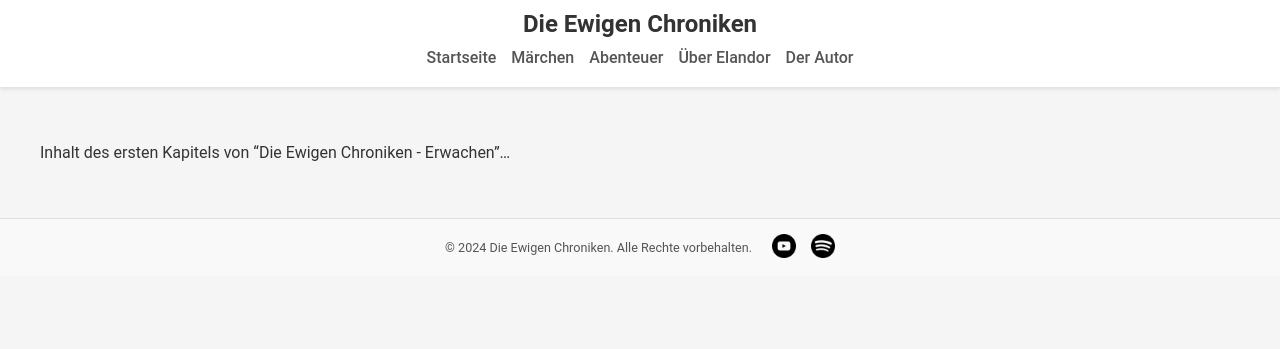
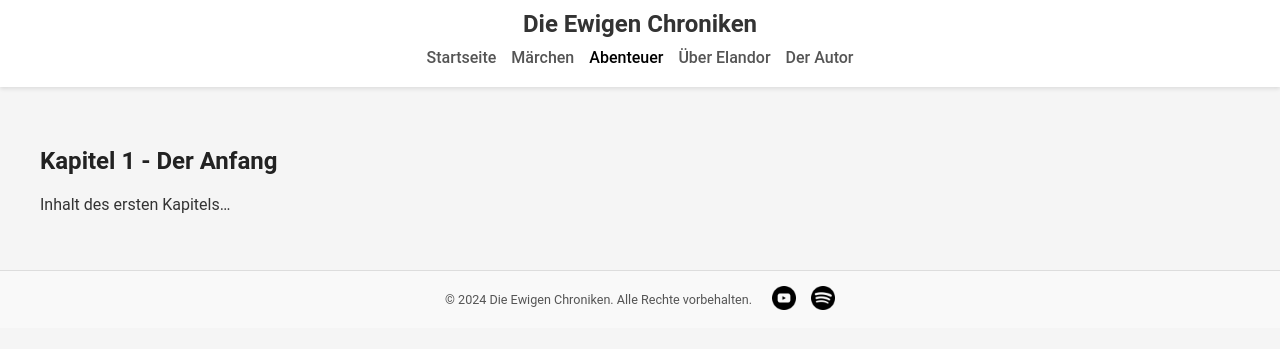
Before and after one commit to RainerGewalt/chroniken-aus-elandor, a Jekyll site: the page built from _chapters/die-ewigen-chroniken-erwachen/kapitel-1.md, in a window 1280 px wide. Shown: the top 349 px of the page. Built offline with Jekyll 4.4.1, drawn with Linux system fonts in a browser that asks for light colours.

Commit message:
book init

```diff
--- a/_books/die-ewigen-chroniken-erwachen/kapitel-1.md
+++ /dev/null
@@ -1,6 +0,0 @@
----
-layout: chapter
-title: "Kapitel 1 - Der Anfang"
----
-
-Inhalt des ersten Kapitels von "Die Ewigen Chroniken - Erwachen"...
--- /dev/null
+++ b/_chapters/die-ewigen-chroniken-erwachen/kapitel-1.md
@@ -0,0 +1,11 @@
+---
+layout: chapter
+title: "Kapitel 1 - Der Anfang"
+book: "Die Ewigen Chroniken - Erwachen"
+permalink: /books/die-ewigen-chroniken-erwachen/kapitel-1/
+---
+
+
+
+
+Inhalt des ersten Kapitels...
--- a/_config.yml
+++ b/_config.yml
@@ -11,7 +11,11 @@ collections:
     permalink: /stories/:title/
   books:
     output: true
-    permalink: /books/:path/
+    permalink: /books/:name/
+  chapters:
+    output: true
+    permalink: /books/:book/:title/
+
 
 defaults:
   - scope:
@@ -25,10 +29,3 @@ pagination:
   per_page: 6
   permalink: '/stories/page:num/'
   collection: 'stories'
-
-permalink: none
-
-
-plugins:
-  - jekyll-sitemap
-  - jekyll-paginate-v2
--- a/_layouts/chapter.html
+++ b/_layouts/chapter.html
@@ -1,4 +1,30 @@
----
-layout: default
----
-{{ content }}
+<!DOCTYPE html>
+<html lang="de">
+<head>
+    <meta charset="UTF-8">
+    <meta name="viewport" content="width=device-width, initial-scale=1.0">
+    <title>{{ page.title }} | {{ site.title }}</title>
+    <link rel="stylesheet" href="{{ '/assets/css/styles.css' | relative_url }}">
+</head>
+<body>
+<header>
+    <h1><a href="{{ '/' | relative_url }}">{{ site.title }}</a></h1>
+    <nav>
+        <a href="{{ '/' | relative_url }}">Startseite</a>
+        <a href="{{ '/stories/' | relative_url }}">Märchen</a>
+        <a href="{{ '/books/' | relative_url }}" class="active">Abenteuer</a>
+        <a href="{{ '/about/' | relative_url }}">Über Elandor</a>
+        <a href="{{ '/der-autor/' | relative_url }}">Der Autor</a>
+    </nav>
+</header>
+<main>
+    <article>
+        <h1>{{ page.title }}</h1>
+        <div class="chapter-content">
+            {{ content }}
+        </div>
+    </article>
+</main>
+{% include footer.html %}
+</body>
+</html>
--- a/_pages/about.html
+++ b/_pages/about.html
@@ -9,7 +9,7 @@ description: "Erfahre mehr über die magische Welt von Elandor und die Geschicht
     <div class="about-hero">
         <div class="about-image">
             <!-- Falls ein Bild vorhanden ist, kann es hier eingefügt werden -->
-            <!-- <img src="{{ '/assets/images/main.jpeg' | relative_url }}" alt="Elandor Bild"> -->
+            <!-- <img src="{{ '/assets/images/die-ewigen-chroniken-erwachen.jpeg' | relative_url }}" alt="Elandor Bild"> -->
         </div>
         <div class="about-info">
             <h1>Elandor – Eine Welt voller Magie, Geheimnisse und der Macht über die Zeit</h1>
--- a/assets/css/styles.css
+++ b/assets/css/styles.css
@@ -336,7 +336,7 @@ main {
 .about-info h2 {
     font-size: 2em;
     margin-top: 30px;
-    color: #3a7a91;
+    color: #222;
 }
 
 .about-info p {
@@ -366,3 +366,46 @@ main {
         font-size: 1.1em;
     }
 }
+
+/* Grid für die Bücherübersicht */
+.books-grid {
+    display: grid;
+    grid-template-columns: repeat(auto-fill, minmax(200px, 1fr));
+    gap: 20px;
+    padding: 20px;
+}
+
+/* Stil für einzelne Buchkarten */
+.book-card {
+    background: #fff;
+    border: 1px solid #ddd;
+    border-radius: 8px;
+    overflow: hidden;
+    box-shadow: 0 4px 8px rgba(0, 0, 0, 0.1);
+    transition: transform 0.3s;
+}
+
+.book-card:hover {
+    transform: translateY(-5px);
+}
+
+/* Bild der Buchkarte */
+.book-card-cover {
+    width: 100%;
+    height: 250px;
+    object-fit: cover;
+}
+
+/* Titel und Beschreibung */
+.book-card h2 {
+    font-size: 1.2em;
+    margin: 10px;
+    text-align: center;
+}
+
+.book-card p {
+    padding: 0 10px 10px;
+    font-size: 0.9em;
+    color: #555;
+    text-align: center;
+}
```
Also changed, not shown: _books/die-ewigen-chroniken-erwachen.md (added, +18 -0 lines), _books/die-ewigen-chroniken-erwachen/index.md (deleted, +0 -6 lines), _books/index.md (added, +47 -0 lines), _includes/chapter.html (added, +9 -0 lines), _includes/header.html (added, +20 -0 lines), _layouts/book.html (+11 -12 lines), assets/images/covers/die-ewigen-chroniken-erwachen.jpeg (renamed from assets/images/logos/main.jpeg).
